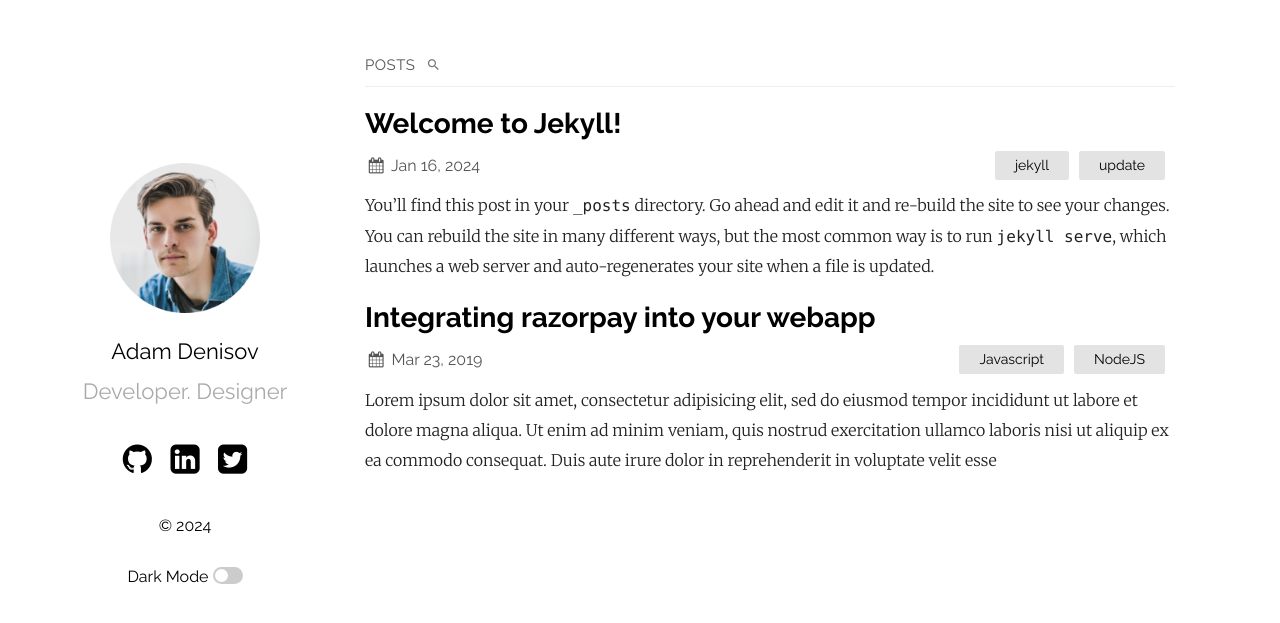
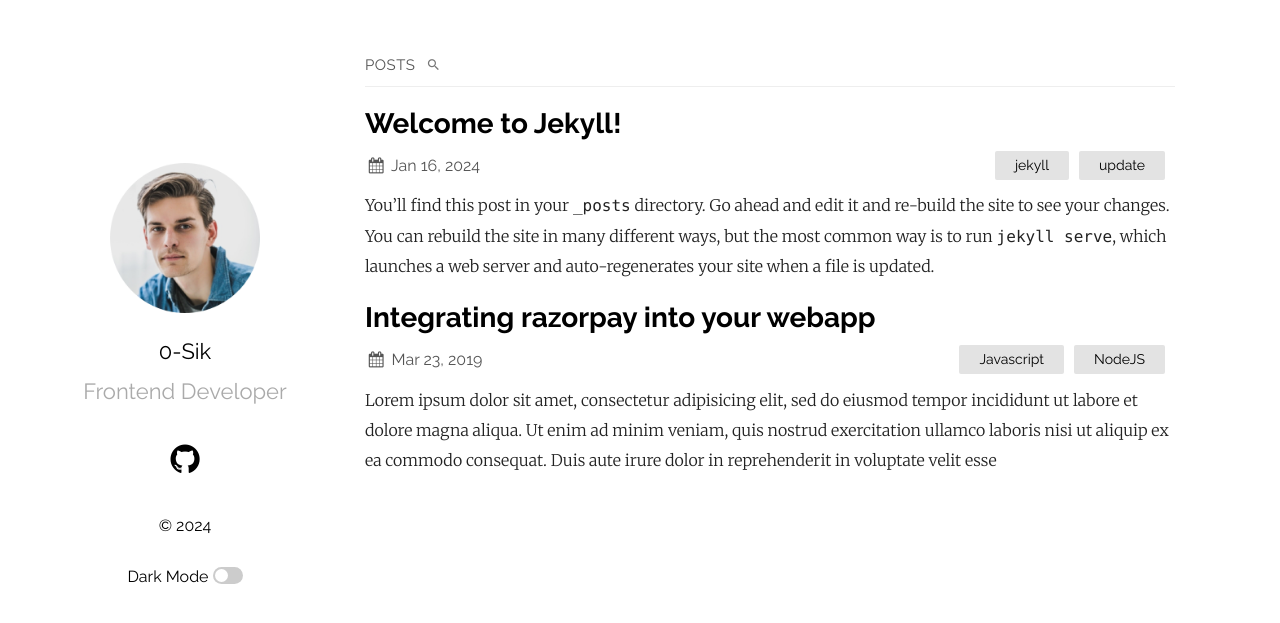
Before and after one commit to yunyoungsik/yunyoungsik.github.io, a Jekyll site: the page built from index.markdown, in a window 1280 px wide. Shown: the top 623 px of the page. Built offline with Jekyll 4.4.1, drawn with Linux system fonts in a browser that asks for light colours.

Commit message:
20240116

```diff
--- a/_config.yml
+++ b/_config.yml
@@ -10,23 +10,23 @@
 sass:
   sass_dir: _sass
 plainwhite:
-  name: Adam Denisov
-  tagline: Developer. Designer
+  name: 0-Sik
+  tagline: Frontend Developer
   date_format: "%b %-d, %Y"
   sitemap: true # set to true to generate sitemap.xml content
   search: true # set to true to enable searchbar
   dark_mode: true # set to true to add dark mode toggle
   portfolio_image: "assets/portfolio.png" # the path from the base directory of the site to the image to display (no / at the start)
-  html_lang: "en" # set the lang attribute of the <html> tag for the pages. See here for a list of codes: https://www.w3schools.com/tags/ref_country_codes.asp
+  html_lang: "ko" # set the lang attribute of the <html> tag for the pages. See here for a list of codes: https://www.w3schools.com/tags/ref_country_codes.asp
   condensed_mobile:
     #- home
     - page
     - post
   # generate social links in footer
   social_links:
-    twitter: samarsault
-    github:  samarsault
-    linkedIn: in/samarsault
+    #twitter: samarsault
+    github:  https://github.com/yunyoungsik
+    #linkedIn: in/samarsault
     #dribbble: jekyll
     #flickr:   jekyll
     #instagram: jekyll
```
Also changed, not shown: index.md (deleted, +0 -3 lines).
